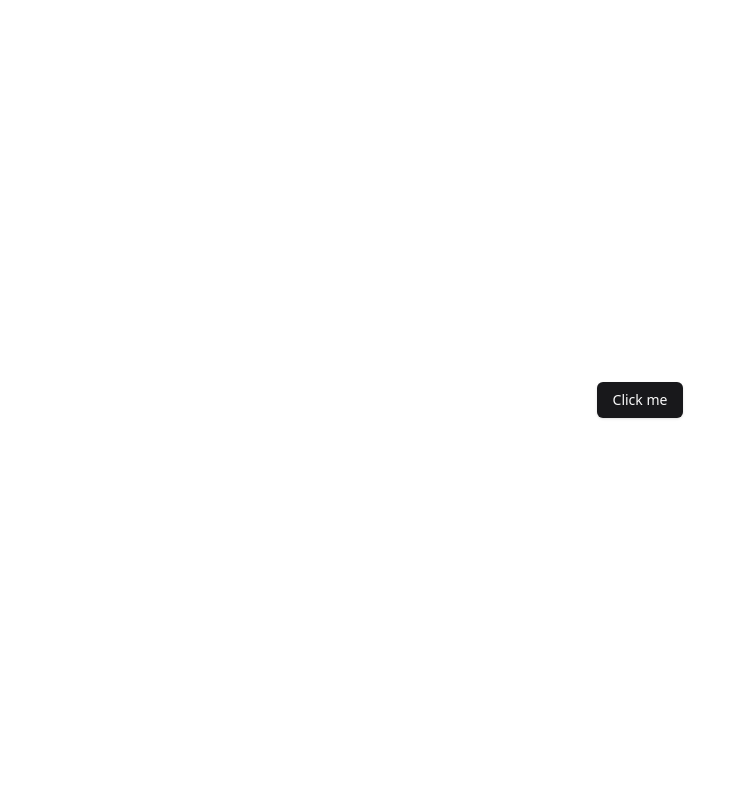
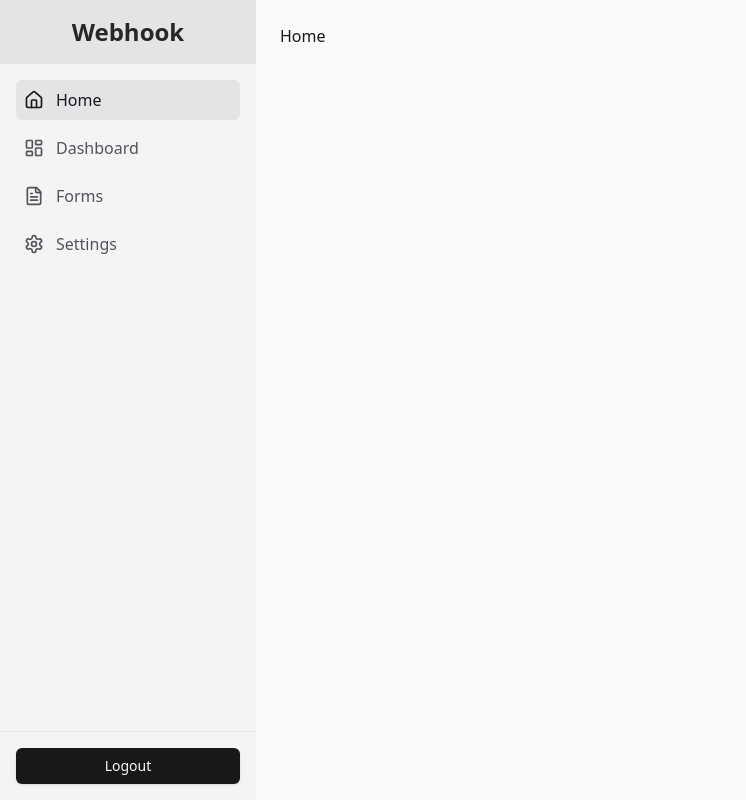
Before and after one commit to Yagnik-Gohil/webhook-frontend, a React (Vite) app: page / in a window 1280 px wide. Shown: the whole page, without its empty margins (0-746 px from the left). Built offline with nearby package versions, Linux system fonts and the light colour scheme.

Commit message:
feat: added sidebar

```diff
--- a/package.json
+++ b/package.json
@@ -16,6 +16,8 @@
     "lucide-react": "^0.462.0",
     "react": "^18.3.1",
     "react-dom": "^18.3.1",
+    "react-hot-toast": "^2.4.1",
+    "react-router-dom": "^7.0.1",
     "tailwind-merge": "^2.5.5",
     "tailwindcss-animate": "^1.0.7"
   },
--- a/src/App.tsx
+++ b/src/App.tsx
@@ -1,9 +1,29 @@
-import { Button } from "./components/ui/button";
+import { Route, Routes, useLocation } from "react-router-dom";
+import { Toaster } from "react-hot-toast";
+import Sidebar from "./components/ui/Sidebar";
+import Home from "./pages/Home";
+import NotFound from "./pages/NotFound";
+import LogIn from "./pages/LogIn";
+import SignUp from "./pages/SignUp";
 
 function App() {
+  const location = useLocation();
+
+  const publicRoutes = ["/login"];
+
   return (
-    <div className="flex h-dvh items-center justify-center">
-      <Button>Click me</Button>
+    <div className="flex min-h-screen bg-zinc-50 text-zinc-900 select-none">
+      <Toaster position="top-right" reverseOrder={false} />
+
+      {!publicRoutes.includes(location.pathname) && <Sidebar />}
+      <main className="flex-1 p-6 lg:ml-64">
+        <Routes>
+          <Route path="/" element={<Home />} />
+          <Route path="/login" element={<LogIn />} />
+          <Route path="/signup" element={<SignUp />} />
+          <Route path="*" element={<NotFound />} />
+        </Routes>
+      </main>
     </div>
   );
 }
--- /dev/null
+++ b/src/components/ui/Sidebar.tsx
@@ -0,0 +1,73 @@
+import { useState } from "react";
+import { NavLink } from "react-router-dom";
+import {
+  Home,
+  LayoutDashboard,
+  FileText,
+  Settings,
+  Menu,
+  X,
+} from "lucide-react";
+import { Button } from "./button";
+
+const navItems = [
+  { name: "Home", path: "/", icon: Home },
+  { name: "Dashboard", path: "/dashboard", icon: LayoutDashboard },
+  { name: "Forms", path: "/forms", icon: FileText },
+  { name: "Settings", path: "/settings", icon: Settings },
+];
+
+const Sidebar = () => {
+  const [isOpen, setIsOpen] = useState(false);
+
+  return (
+    <>
+      <button
+        className="fixed top-4 left-4 z-50 p-2 bg-zinc-200 rounded-md lg:hidden"
+        onClick={() => setIsOpen(!isOpen)}
+      >
+        {isOpen ? <X size={24} /> : <Menu size={24} />}
+      </button>
+
+      <aside
+        className={`fixed inset-y-0 left-0 z-40 w-64 bg-zinc-100 transition-transform duration-300 ease-in-out transform ${
+          isOpen ? "translate-x-0" : "-translate-x-full"
+        } lg:translate-x-0`}
+      >
+        <div className="h-full flex flex-col">
+          <div className="flex items-center justify-center h-16 bg-zinc-200">
+            <NavLink to={"/"}  className="text-2xl font-bold text-zinc-800">Webhook</NavLink>
+          </div>
+
+          <nav className="flex-1 overflow-y-auto py-4">
+            <ul className="space-y-2 px-4">
+              {navItems.map((item) => (
+                <li key={item.name}>
+                  <NavLink
+                    to={item.path}
+                    className={({ isActive }) =>
+                      `flex items-center p-2 rounded-md transition-colors ${
+                        isActive
+                          ? "bg-zinc-200 text-zinc-900"
+                          : "text-zinc-600 hover:bg-zinc-200 hover:text-zinc-900"
+                      }`
+                    }
+                  >
+                    <item.icon className="w-5 h-5 mr-3" />
+                    {item.name}
+                  </NavLink>
+                </li>
+              ))}
+            </ul>
+          </nav>
+
+          <div className="p-4 border-t border-zinc-200">
+            <Button className="w-full">Logout</Button>
+          </div>
+        </div>
+      </aside>
+    </>
+  );
+};
+
+export default Sidebar;
--- /dev/null
+++ b/src/pages/Home.tsx
@@ -0,0 +1,8 @@
+
+const Home = () => {
+  return (
+    <div>Home</div>
+  )
+}
+
+export default Home
--- /dev/null
+++ b/src/pages/LogIn.tsx
@@ -0,0 +1,7 @@
+const LogIn = () => {
+  return (
+    <div>LogIn</div>
+  )
+}
+
+export default LogIn
--- /dev/null
+++ b/src/pages/NotFound.tsx
@@ -0,0 +1,37 @@
+import { AlertTriangle, ArrowLeft } from "lucide-react";
+import { Link } from "react-router-dom";
+
+const NotFound = () => {
+  return (
+    <div className="min-h-screen bg-zinc-50 flex items-center justify-center px-4 sm:px-6 lg:px-8">
+      <div className="max-w-md w-full space-y-8 text-center">
+        <div className="space-y-4">
+          <AlertTriangle className="mx-auto h-24 w-24 text-zinc-400" />
+          <h1 className="text-4xl font-extrabold text-zinc-900">404</h1>
+          <h2 className="mt-2 text-3xl font-bold text-zinc-900">
+            Page not found
+          </h2>
+          <p className="mt-2 text-lg text-zinc-600">
+            Oops! It seems like you've ventured into uncharted territory.
+          </p>
+        </div>
+        <div className="mt-8">
+          <Link
+            to="/"
+            className="inline-flex items-center px-4 py-2 border border-transparent text-base font-medium rounded-md text-white bg-zinc-600 hover:bg-zinc-700 focus:outline-none focus:ring-2 focus:ring-offset-2 focus:ring-zinc-500 transition-colors duration-200"
+          >
+            <ArrowLeft className="mr-2 h-5 w-5" />
+            Back to Home
+          </Link>
+        </div>
+        <div className="mt-6">
+          <p className="text-sm text-zinc-500">
+            If you believe this is an error, please contact support.
+          </p>
+        </div>
+      </div>
+    </div>
+  );
+};
+
+export default NotFound;
--- /dev/null
+++ b/src/pages/SignUp.tsx
@@ -0,0 +1,7 @@
+const SignUp = () => {
+  return (
+    <div>SignUp</div>
+  )
+}
+
+export default SignUp
```
Also changed, not shown: src/main.tsx (+4 -4 lines).
